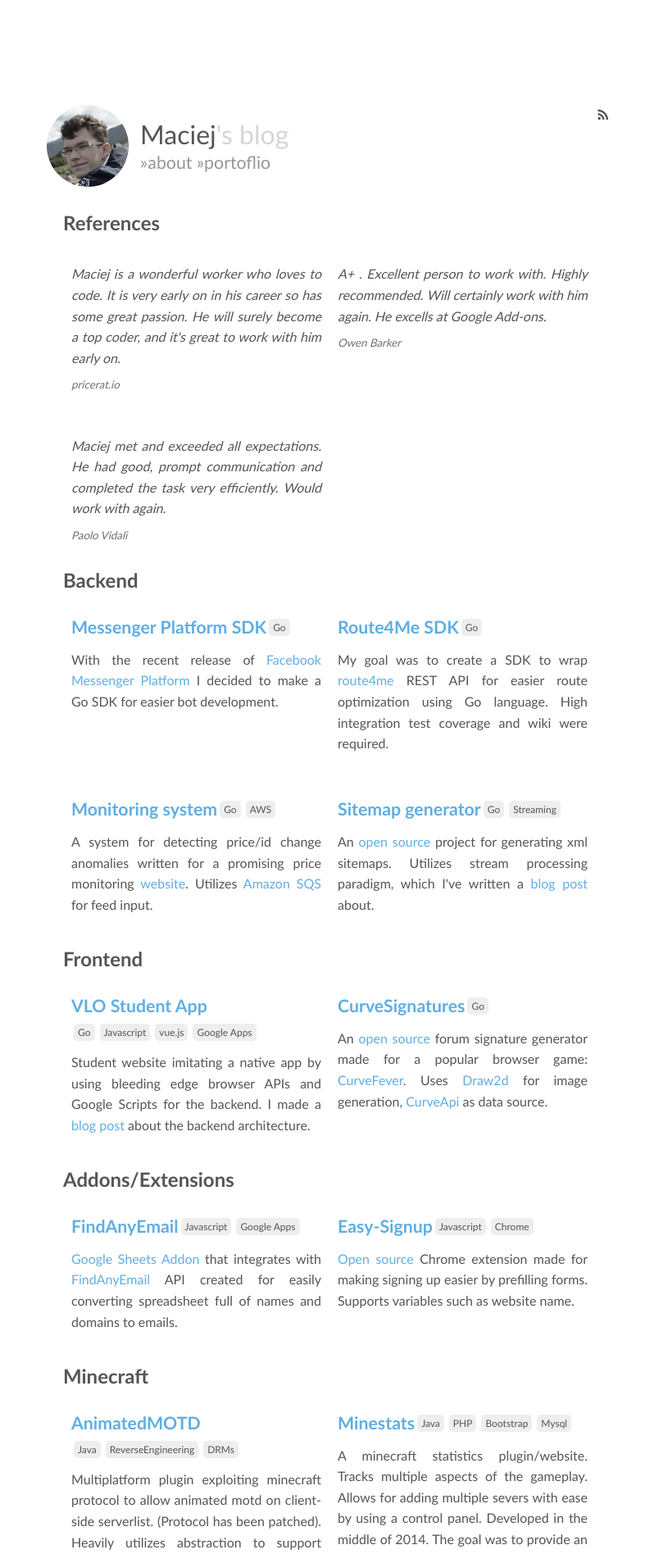
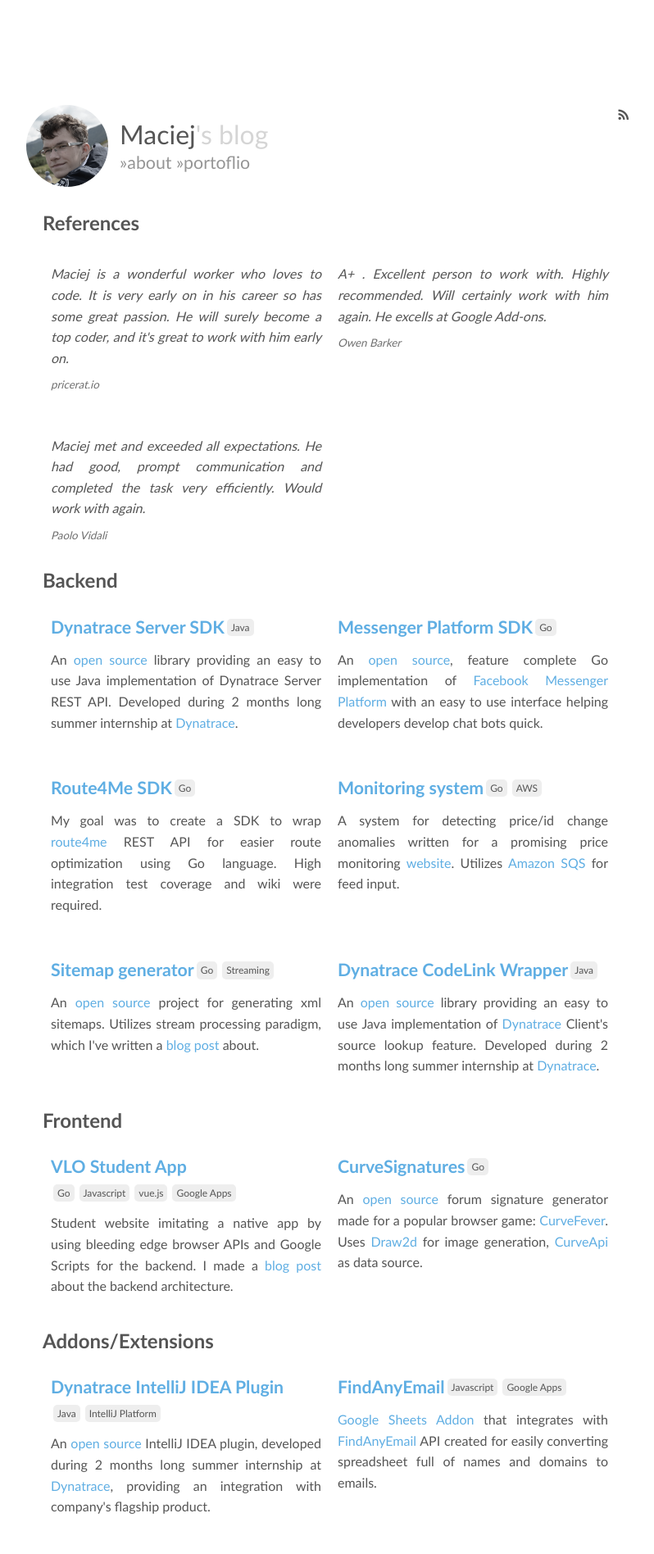
Before and after one commit to maciekmm/maciekmm.github.io, a Jekyll site: the page built from portfolio.html, in a window 1280 px wide. Shown: the top 1896 px of the page at 82% size, without its empty margins (238-1036 px from the left). Built offline with Jekyll 4.4.1, drawn with Linux system fonts in a browser that asks for light colours.

Commit message:
Added more projects to portfolio

```diff
--- a/_data/portfolio.yml
+++ b/_data/portfolio.yml
@@ -1,10 +1,14 @@
 categories:
   - name: Backend
     projects:
+      - name: Dynatrace Server SDK
+        tech: ["Java"]
+        href: https://github.com/Dynatrace/Dynatrace-Server-REST-Java-SDK
+        excerpt: An <a href="https://github.com/Dynatrace/Dynatrace-Server-REST-Java-SDK">open source</a> library providing an easy to use Java implementation of Dynatrace Server REST API. Developed during 2 months long summer internship at <a href="https://dynatrace.com">Dynatrace</a>.
       - name: Messenger Platform SDK
         tech: ["Go"]
         href: https://github.com/maciekmm/messenger-platform-go-sdk
-        excerpt: With the recent release of <a href="https://developers.facebook.com/docs/messenger-platform/">Facebook Messenger Platform</a> I decided to make a Go SDK for easier bot development.
+        excerpt: An <a href="https://github.com/maciekmm/messenger-platform-go-sdk">open source</a>, feature complete Go implementation of <a href="https://developers.facebook.com/docs/messenger-platform/">Facebook Messenger Platform</a> with an easy to use interface helping developers develop chat bots quick.
       - name: Route4Me SDK
         tech: ["Go"]
         href: https://github.com/route4me/route4me-go-sdk
@@ -17,6 +21,10 @@ categories:
         tech: ["Go","Streaming"]
         href: https://github.com/maciekmm/sitemap-generator
         excerpt: An <a href="https://github.com/maciekmm/sitemap-generator">open source</a> project for generating xml sitemaps. Utilizes stream processing paradigm, which I've written a <a href="">blog post</a> about.
+      - name: Dynatrace CodeLink Wrapper
+        tech: ["Java"]
+        href: https://github.com/Dynatrace/Dynatrace-CodeLink-Java
+        excerpt: An <a href="https://github.com/Dynatrace/Dynatrace-CodeLink-Java">open source</a> library providing an easy to use Java implementation of <a href="https://dynatrace.com">Dynatrace</a> Client's source lookup feature. Developed during 2 months long summer internship at <a href="https://dynatrace.com">Dynatrace</a>.
   - name: Frontend
     projects:
       - name: VLO Student App
@@ -29,6 +37,10 @@ categories:
         excerpt: 'An <a href="https://github.com/maciekmm/CurveSignatures">open source</a> forum signature generator made for a popular browser game: <a href="https://curvefever.com">CurveFever</a>. Uses <a href="https://code.google.com/p/draw2d/draw2d">Draw2d</a> for image generation, <a href="https://github.com/maciekmm/curveapi">CurveApi</a> as data source.</a>'
   - name: Addons/Extensions
     projects:
+      - name: Dynatrace IntelliJ IDEA Plugin
+        href: https://community.dynatrace.com/community/display/DL/IntelliJ+IDEA+Integration+Plugin
+        tech: ["Java", "IntelliJ Platform"]
+        excerpt: An <a href="https://github.com/Dynatrace/Dynatrace-IntelliJ-IDEA-Integration-Plugin">open source</a> IntelliJ IDEA plugin, developed during 2 months long summer internship at <a href="https://dynatrace.com">Dynatrace</a>, providing an integration with company's flagship product.
       - name: FindAnyEmail
         href: http://findanyemail.net
         tech: ["Javascript","Google Apps"]
@@ -36,7 +48,7 @@ categories:
       - name: Easy-Signup
         href: https://chrome.google.com/webstore/detail/easy-signup/ohgmgkebnpeehlecbihighebdoocokfo
         tech: ["Javascript","Chrome"]
-        excerpt: <a href="https://github.com/maciekmm/easy-signup">Open source</a> Chrome extension made for making signing up easier by prefilling forms. Supports variables such as website name.
+        excerpt: An <a href="https://github.com/maciekmm/easy-signup">open source</a> Chrome extension made for making signing up easier by prefilling forms. Supports variables such as website name.
   - name: Minecraft
     projects:
       - name: AnimatedMOTD
--- a/style.scss
+++ b/style.scss
@@ -53,7 +53,7 @@ html {
 body {
 	color: $text_color;
 	background-color: $background_color;
-	max-width: 700px;
+	max-width: 750px;
 	margin: 10% auto 0 auto;
 	padding: 0 5px;
 	padding-bottom: 10px;
```
